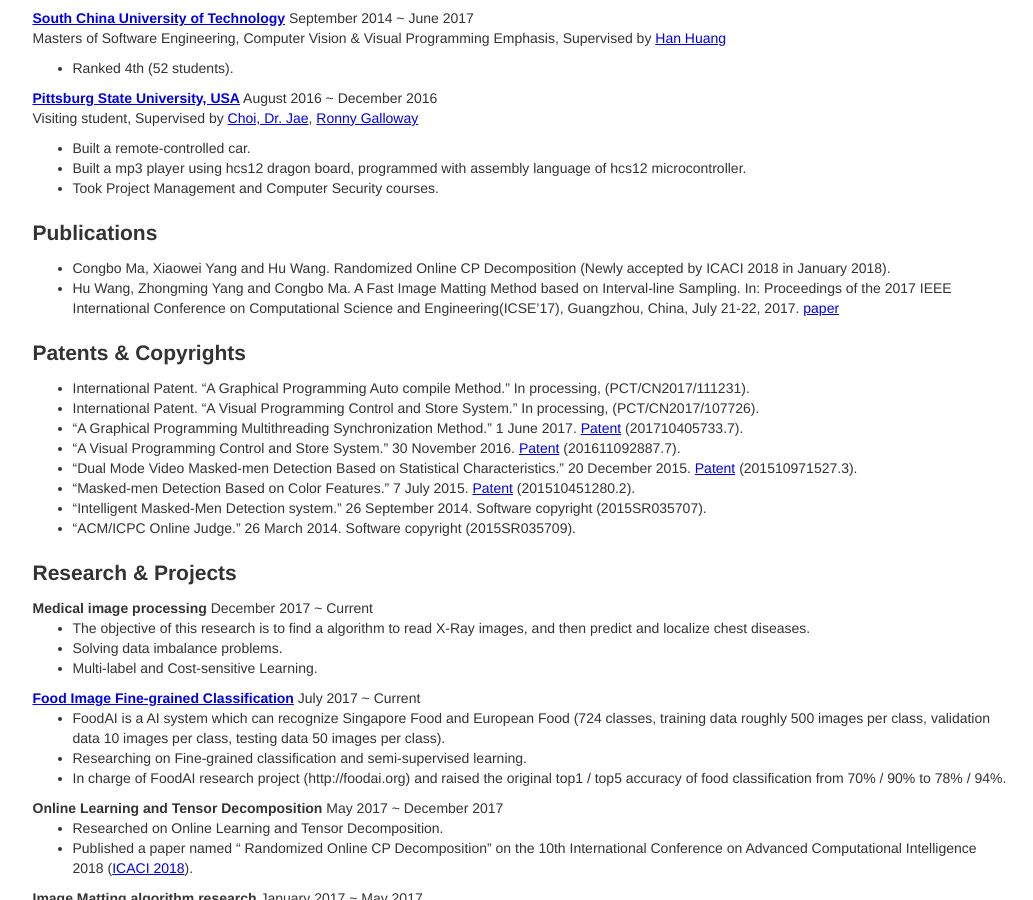
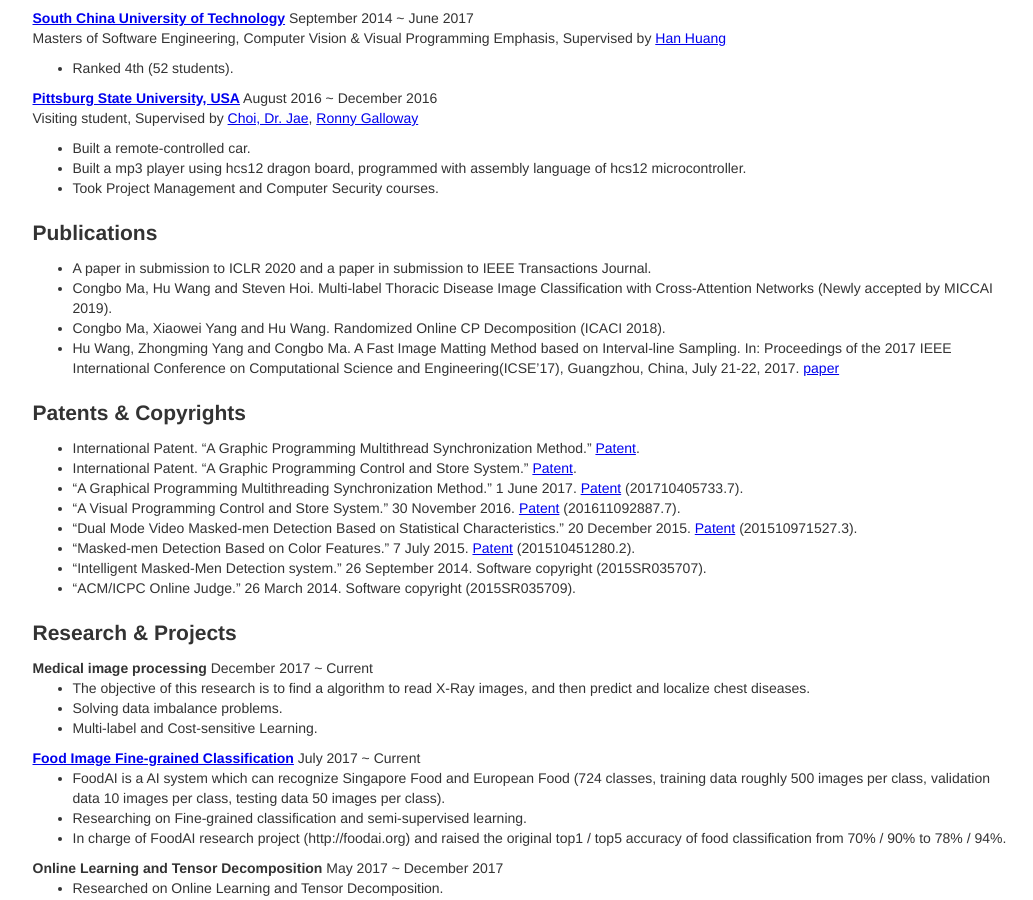
Before and after one commit to billhhh/whblog-omega, a Jekyll site: the page res/index.html, which Jekyll copies as it is, in a window 1280 px wide and 900 px high, scrolled down 522 px. Shown: the whole window, without its empty margins (120-1153 px from the left). Built offline with Jekyll 4.4.1, drawn with Linux system fonts in a browser that asks for light colours.

Commit message:
papers and patents

```diff
--- a/res/index.html
+++ b/res/index.html
@@ -98,7 +98,13 @@
       <div class="row">
         <ul>
           <li>
-            Congbo Ma, Xiaowei Yang and Hu Wang. Randomized Online CP Decomposition (Newly accepted by ICACI 2018 in January 2018).
+            A paper in submission to ICLR 2020 and a paper in submission to IEEE Transactions Journal.
+          </li>
+          <li>
+            Congbo Ma, Hu Wang and Steven Hoi. Multi-label Thoracic Disease Image Classification with Cross-Attention Networks (Newly accepted by MICCAI 2019).
+          </li>
+          <li>
+            Congbo Ma, Xiaowei Yang and Hu Wang. Randomized Online CP Decomposition (ICACI 2018).
           </li>
 		  <li>
             Hu Wang, Zhongming Yang and Congbo Ma. A Fast Image Matting Method based on Interval-line Sampling. In: Proceedings of the 2017 IEEE International Conference on Computational Science and Engineering(ICSE’17), Guangzhou, China, July 21-22, 2017. <a href = "http://ieeexplore.ieee.org/document/8005936/">paper</a>
@@ -111,10 +117,10 @@
       <div class="row">
         <ul>
           <li>
-            International Patent. “A Graphical Programming Auto compile Method.” In processing, (PCT/CN2017/111231).
+            International Patent. “A Graphic Programming Multithread Synchronization Method.” <a href = "https://patents.google.com/patent/CN107391266A/en">Patent</a>.
           </li>
 		  <li>
-            International Patent. “A Visual Programming Control and Store System.” In processing, (PCT/CN2017/107726).
+            International Patent. “A Graphic Programming Control and Store System.”  <a href = "https://patents.google.com/patent/CN106775683A/en">Patent</a>.
           </li>
 		  <li>
              “A Graphical Programming Multithreading Synchronization Method.” 1 June 2017. <a href = "https://patents.google.com/patent/CN107391266A/en">Patent</a> (201710405733.7).
```
